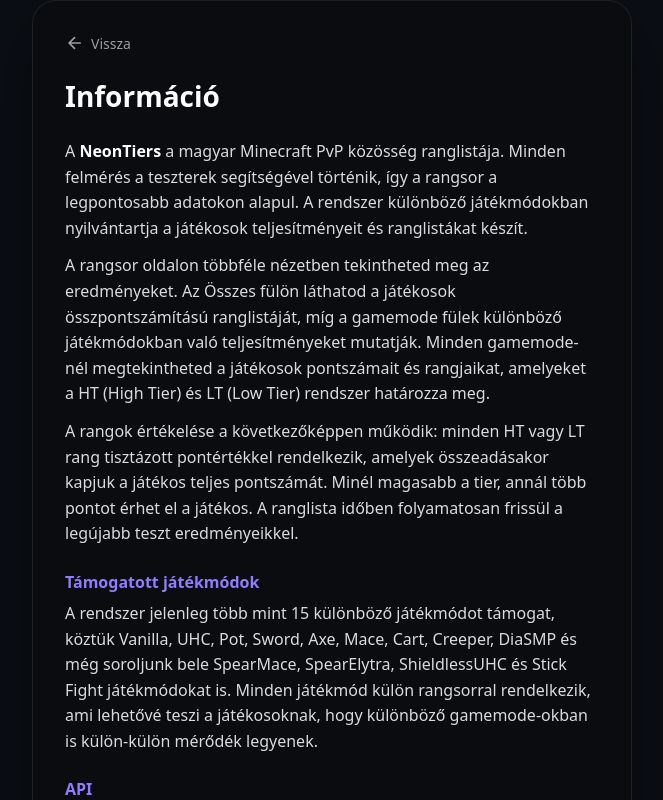
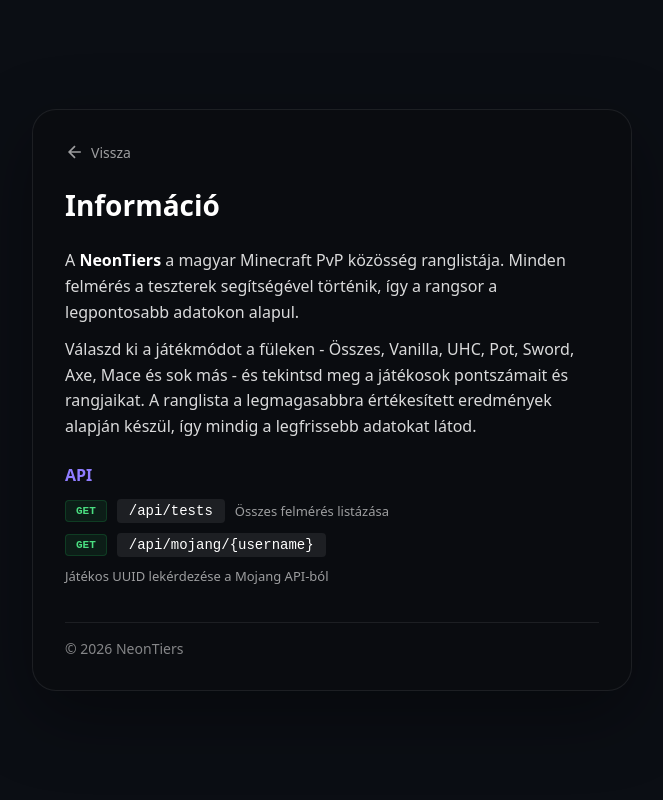
Before and after one commit to NeonGamer3220/neontiers-simple, a Next.js app: page /informaciok in a window 1280 px wide. Shown: the top 800 px of the page, without its empty margins (308-971 px from the left). Built offline with nearby package versions, Linux system fonts and the light colour scheme; a web font is replaced by a local one.

Commit message:
Restore Információk button in navbar linking to /informaciok page

```diff
--- a/app/informaciok/page.js
+++ b/app/informaciok/page.js
@@ -1,16 +1,10 @@
 "use client";
 
 import Link from "next/link";
-import Head from "next/head";
 
 export default function Informaciok() {
   return (
-    <>
-      <Head>
-        <title>Információ - NeonTiers</title>
-        <meta name="description" content="A NeonTiers a magyar Minecraft PvP közösség ranglistája. Teszt eredmények, rangsorok, gamemode-ok és API dokumentáció." />
-      </Head>
-      <div className="infoPage">
+    <div className="infoPage">
       <div className="infoBackdrop" />
       <main className="infoCard">
         <Link href="/" className="infoBack">
@@ -25,33 +19,13 @@ export default function Informaciok() {
         <p className="infoText">
           A <strong>NeonTiers</strong> a magyar Minecraft PvP közösség ranglistája.
           Minden felmérés a teszterek segítségével történik, így a rangsor a
-          legpontosabb adatokon alapul. A rendszer különböző játékmódokban
-          nyilvántartja a játékosok teljesítményeit és ranglistákat készít.
+          legpontosabb adatokon alapul.
         </p>
         <p className="infoText">
-          A rangsor oldalon többféle nézetben tekintheted meg az eredményeket.
-          Az Összes fülön láthatod a játékosok összpontszámítású ranglistáját,
-          míg a gamemode fülek különböző játékmódokban való teljesítményeket
-          mutatják. Minden gamemode-nél megtekintheted a játékosok pontszámait
-          és rangjaikat, amelyeket a HT (High Tier) és LT (Low Tier) rendszer
-          határozza meg.
-        </p>
-        <p className="infoText">
-          A rangok értékelése a következőképpen működik: minden HT vagy LT
-          rang tisztázott pontértékkel rendelkezik, amelyek összeadásakor
-          kapjuk a játékos teljes pontszámát. Minél magasabb a tier, annál
-          több pontot érhet el a játékos. A ranglista időben folyamatosan
-          frissül a legújabb teszt eredményeikkel.
-        </p>
-
-        <h2 className="infoSub">Támogatott játékmódok</h2>
-        <p className="infoText">
-          A rendszer jelenleg több mint 15 különböző játékmódot támogat,
-          köztük Vanilla, UHC, Pot, Sword, Axe, Mace, Cart, Creeper,
-          DiaSMP és még soroljunk bele SpearMace, SpearElytra, ShieldlessUHC
-          és Stick Fight játékmódokat is. Minden játékmód külön rangsorral
-          rendelkezik, ami lehetővé teszi a játékosoknak, hogy különböző
-          gamemode-okban is külön-külön mérődék legyenek.
+          Válaszd ki a játékmódot a füleken - Összes, Vanilla, UHC, Pot, Sword,
+          Axe, Mace és sok más - és tekintsd meg a játékosok pontszámait és
+          rangjaikat. A ranglista a legmagasabbra értékesített eredmények
+          alapján készül, így mindig a legfrissebb adatokat látod.
         </p>
 
         <h2 className="infoSub">API</h2>
@@ -161,6 +135,5 @@ export default function Informaciok() {
         }
       `}</style>
     </div>
-    </>
   );
 }
```
Also changed, not shown: app/page.js (+11 -29 lines).
